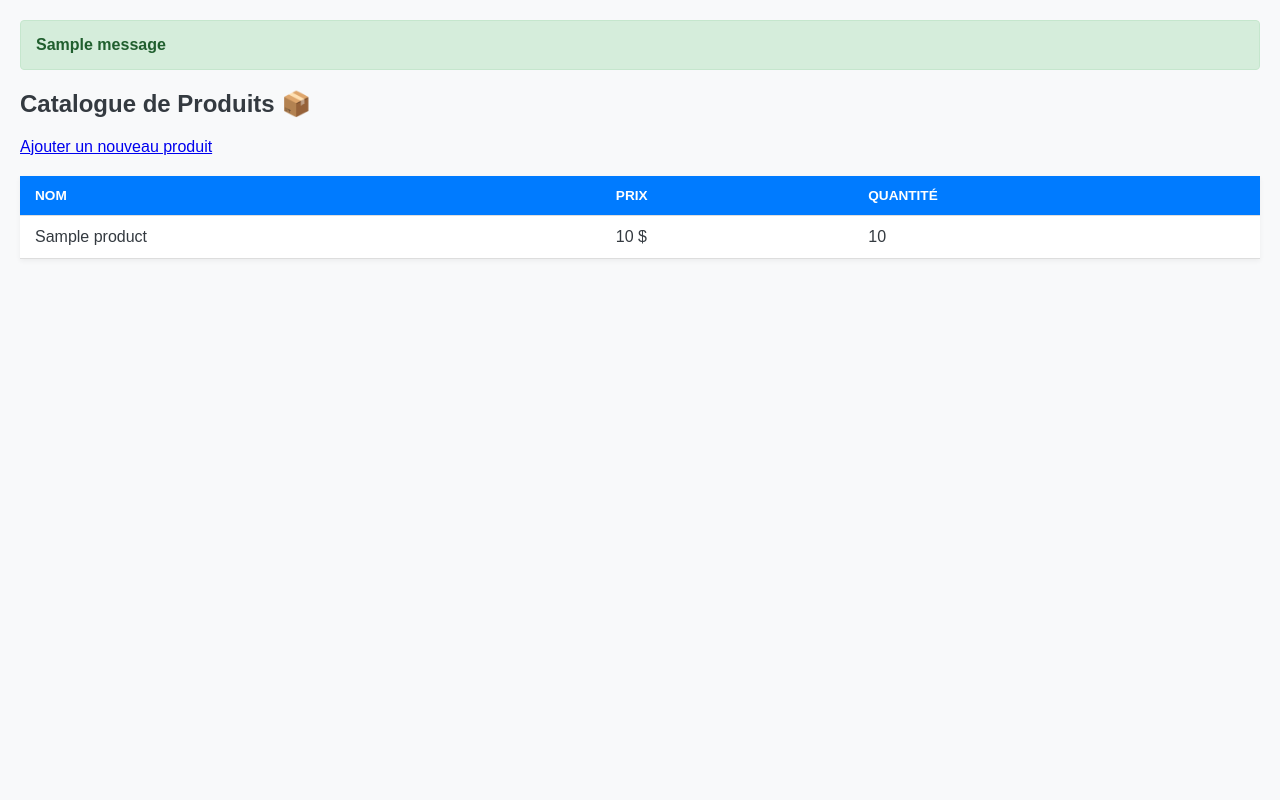
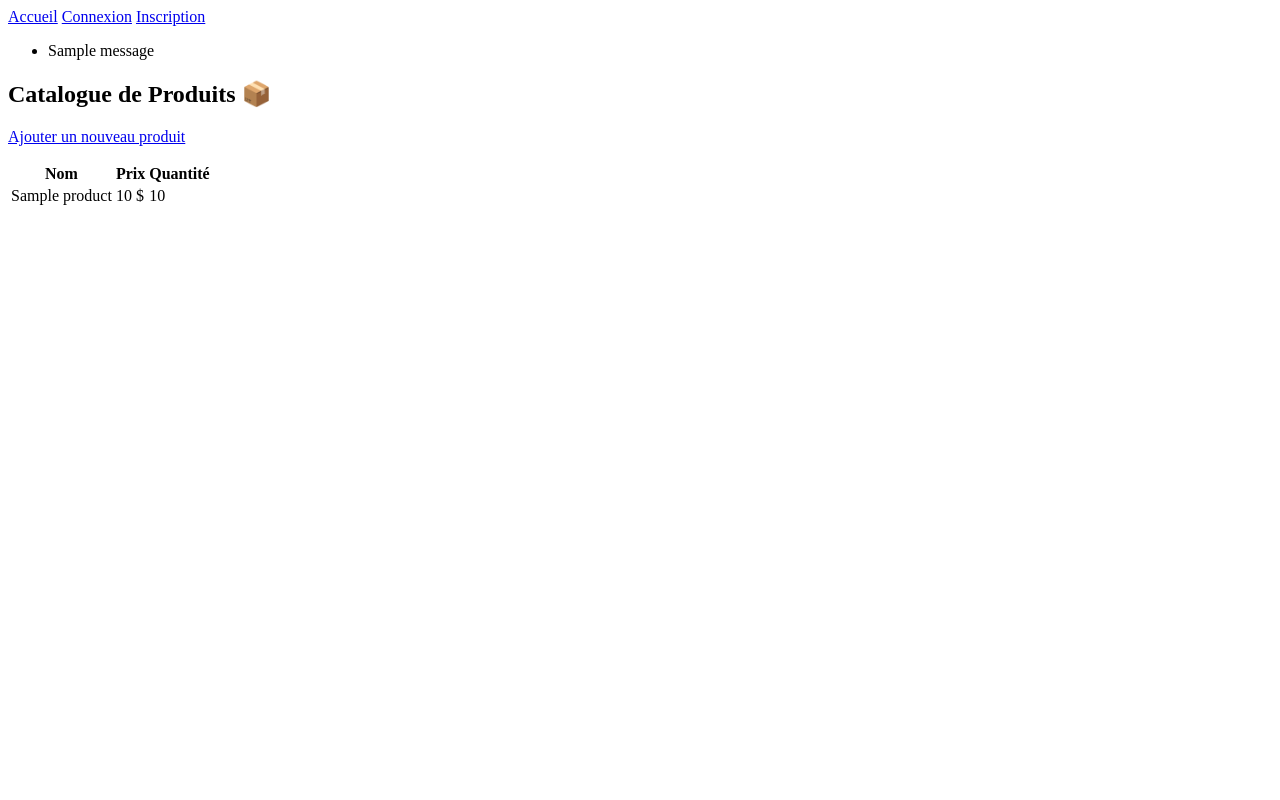
Before and after one commit to roumeyssabennai-oss/gestion-stock, a Python web app: template templates/add_product.html in a window 1280 px wide. Run offline with Jinja, Linux system fonts and the light colour scheme; the template is opened without the code that fills it: most values are stand-ins (such as "Sample title", 1, 10 or a date in 2020); one stand-in notice (Sample message) is shown.

Commit message:
Refactor base.html for new inventory layout

```diff
--- a/templates/base.html
+++ b/templates/base.html
@@ -2,187 +2,33 @@
 <html lang="fr">
 <head>
     <meta charset="UTF-8">
-    <meta name="viewport" content="width=device-width, initial-scale=1.0">
-    <title>Gestion Stock - {% block title %}{% endblock %}</title>
-
-    <link rel="stylesheet" href="https://cdnjs.cloudflare.com/ajax/libs/font-awesome/6.5.2/css/all.min.css">
-
-    <style>
-        /* --- VARIABLES CSS ET STYLE GLOBALE --- */
-        :root {
-            --primary-color: #007bff; /* Bleu */
-            --success-color: #28a745; /* Vert */
-            --danger-color: #dc3545; /* Rouge */
-            --warning-color: #ffc107; /* Jaune */
-            --bg-light: #f8f9fa; /* Gris clair */
-            --text-dark: #343a40; /* Gris foncé */
-        }
-
-        body {
-            font-family: 'Arial', sans-serif;
-            background-color: var(--bg-light);
-            color: var(--text-dark);
-            margin: 0;
-            display: flex;
-            min-height: 100vh;
-        }
-
-        /* --- Sidebar (Navigation) --- */
-        .sidebar {
-            width: 250px;
-            background-color: var(--text-dark);
-            color: white;
-            padding: 20px 0;
-            box-shadow: 2px 0 5px rgba(0,0,0,0.1);
-            flex-shrink: 0;
-            position: relative; /* Pour positionner la déconnexion en bas */
-        }
-
-        .sidebar-header {
-            text-align: center;
-            margin-bottom: 30px;
-        }
-
-        .sidebar-header h2 {
-            color: var(--primary-color);
-            margin: 0;
-            font-size: 1.5rem;
-        }
-
-        .sidebar nav a {
-            display: block;
-            color: #adb5bd;
-            padding: 10px 20px;
-            text-decoration: none;
-            transition: background-color 0.3s, color 0.3s;
-        }
-
-        .sidebar nav a:hover {
-            background-color: #495057;
-            color: white;
-        }
-
-        .sidebar nav a i {
-            margin-right: 10px;
-        }
-
-        /* --- Main Content --- */
-        .main-content {
-            flex-grow: 1;
-            padding: 20px;
-            width: calc(100% - 250px); /* Ajustement pour le flex */
-        }
-
-        /* Styles pour Login/Register */
-        .login-container {
-            display: flex;
-            justify-content: center;
-            align-items: center;
-            height: 100vh;
-            width: 100%;
-            background-color: var(--bg-light);
-        }
-
-        .login-box {
-            background: white;
-            padding: 40px;
-            border-radius: 12px;
-            box-shadow: 0 4px 15px rgba(0,0,0,0.1);
-            width: 100%;
-            max-width: 400px;
-            text-align: center;
-        }
-
-        /* --- Messages Flash (Alerts) --- */
-        .alert {
-            padding: 15px;
-            margin-bottom: 20px;
-            border: 1px solid transparent;
-            border-radius: 4px;
-            font-weight: bold;
-            opacity: 0.95;
-        }
-
-        .alert-success {
-            color: #155724;
-            background-color: #d4edda;
-            border-color: #c3e6cb;
-        }
-
-        .alert-danger {
-            color: #721c24;
-            background-color: #f8d7da;
-            border-color: #f5c6cb;
-        }
-
-        .alert-info {
-            color: #0c5460;
-            background-color: #d1ecf1;
-            border-color: #bee5eb;
-        }
-
-        /* --- Styles des tableaux et formulaires (pour Sprints suivants) --- */
-        table {
-            width: 100%;
-            border-collapse: collapse;
-            margin-top: 20px;
-            background: white;
-            box-shadow: 0 2px 5px rgba(0,0,0,0.05);
-        }
-
-        th, td {
-            padding: 12px 15px;
-            text-align: left;
-            border-bottom: 1px solid #ddd;
-        }
-
-        th {
-            background-color: var(--primary-color);
-            color: white;
-            text-transform: uppercase;
-            font-size: 0.85rem;
-        }
-
-        tr:hover {
-            background-color: #f1f1f1;
-        }
-    </style>
+    <title>Inventaire - {{ title }}</title>
 </head>
-
 <body>
-
-{% if current_user.is_authenticated %}
-<div class="sidebar">
-    <div class="sidebar-header">
-        <h2><i class="fas fa-boxes"></i> Gestion Stock</h2>
-    </div>
-
-    <nav>
-        <a href="{{ url_for('index') }}"><i class="fas fa-list"></i> Produits</a>
-        <a href="{{ url_for('add_product') }}"><i class="fas fa-plus-circle"></i> Ajouter Produit</a>
-    </nav>
-
-    <div style="padding: 20px; position: absolute; bottom: 0; width: 100%;">
-        <a href="#" style="color: #ffc93c; font-weight: bold;">
-            <i class="fas fa-sign-out-alt"></i> Déconnexion
-        </a>
-    </div>
-</div>
-{% endif %}
-
-<div class="main-content">
-    <div class="flash-messages">
+    <header>
+        <nav>
+            <a href="{{ url_for('index') }}">Accueil</a>
+            {% if current_user.is_authenticated %}
+                <a href="{{ url_for('product_list') }}">Produits</a>
+                <a href="{{ url_for('logout') }}">Déconnexion ({{ current_user.username }})</a>
+            {% else %}
+                <a href="{{ url_for('login') }}">Connexion</a>
+                <a href="{{ url_for('register') }}">Inscription</a>
+            {% endif %}
+        </nav>
+    </header>
+    <main>
         {% with messages = get_flashed_messages(with_categories=true) %}
             {% if messages %}
+                <ul class="flashes">
                 {% for category, message in messages %}
-                    <div class="alert alert-{{ category }}">{{ message }}</div>
+                    <li class="{{ category }}">{{ message }}</li>
                 {% endfor %}
+                </ul>
             {% endif %}
         {% endwith %}
-    </div>
 
-    {% block content %}{% endblock %}
-</div>
-
+        {% block content %}{% endblock %}
+    </main>
 </body>
 </html>
```
